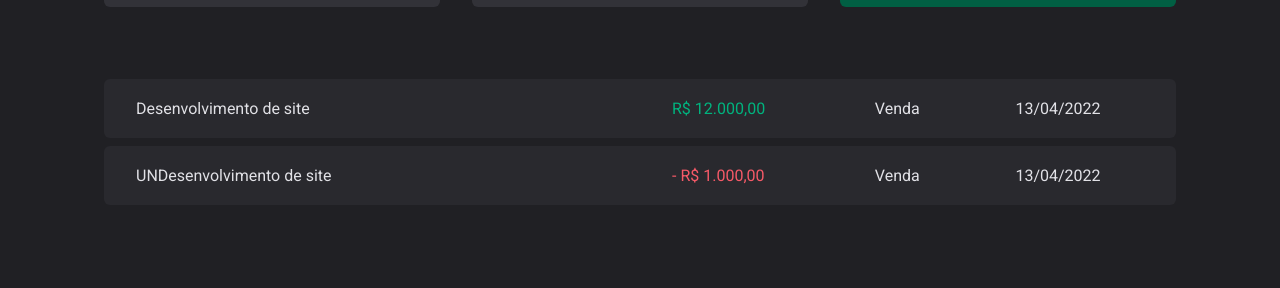
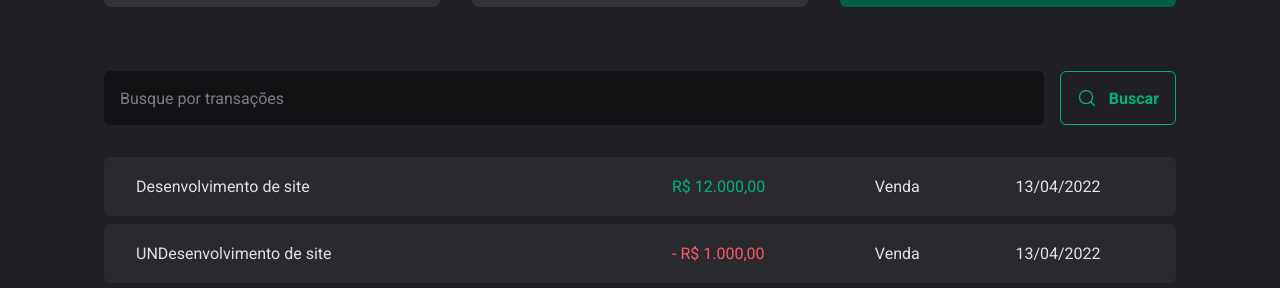
Before and after one commit to lucasnfarias/rocketseat-dt-money, a React (Vite) app: page / in a window 1280 px wide. Shown: the part 523-811 px from the top of the page. Built offline with nearby package versions, Linux system fonts and the light colour scheme.

Commit message:
create SearchForm component

```diff
--- /dev/null
+++ b/src/components/SearchForm/index.tsx
@@ -0,0 +1,14 @@
+import { MagnifyingGlass } from "phosphor-react";
+import { SearchFormContainer } from "./styles";
+
+export function SearchForm() {
+  return (
+    <SearchFormContainer>
+      <input type="text" placeholder="Busque por transações" />
+      <button type="submit">
+        <MagnifyingGlass size={20} />
+        Buscar
+      </button>
+    </SearchFormContainer>
+  );
+}
--- /dev/null
+++ b/src/components/SearchForm/styles.ts
@@ -0,0 +1,40 @@
+import styled from "styled-components";
+
+export const SearchFormContainer = styled.form`
+  display: flex;
+  gap: 1rem;
+
+  input {
+    flex: 1;
+    border-radius: 6px;
+    border: 0;
+    background: ${(props) => props.theme["gray-900"]};
+    color: ${(props) => props.theme["gray-300"]};
+    padding: 1rem;
+
+    &::placeholder {
+      color: ${(props) => props.theme["gray-500"]};
+    }
+  }
+
+  button {
+    display: flex;
+    align-items: center;
+    gap: 0.75rem;
+
+    border: 0;
+    padding: 1rem;
+    background: transparent;
+    border: 1px solid ${(props) => props.theme["green-300"]};
+    color: ${(props) => props.theme["green-300"]};
+    font-weight: bold;
+    border-radius: 6px;
+
+    &:hover {
+      background: ${(props) => props.theme["green-500"]};
+      border: 1px solid ${(props) => props.theme["green-500"]};
+      color: ${(props) => props.theme.white};
+      transition: background-color 0.2s, border-color 0.2s;
+    }
+  }
+`;
--- a/src/pages/Transactions/index.tsx
+++ b/src/pages/Transactions/index.tsx
@@ -1,4 +1,5 @@
 import { Header } from "../../components/Header";
+import { SearchForm } from "../../components/SearchForm";
 import { Summary } from "../../components/Summary";
 import {
   PriceHighlight,
@@ -13,6 +14,8 @@
       <Summary />
 
       <TransactionsContainer>
+        <SearchForm />
+
         <TransactionsTable>
           <tbody>
             <tr>
--- a/src/pages/Transactions/styles.ts
+++ b/src/pages/Transactions/styles.ts
@@ -11,7 +11,7 @@
   width: 100%;
   border-collapse: separate;
   border-spacing: 0 0.5rem;
-  /* margin-top: 1.5rem; */
+  margin-top: 1.5rem;
 
   td {
     padding: 1.25rem 2rem;
```
